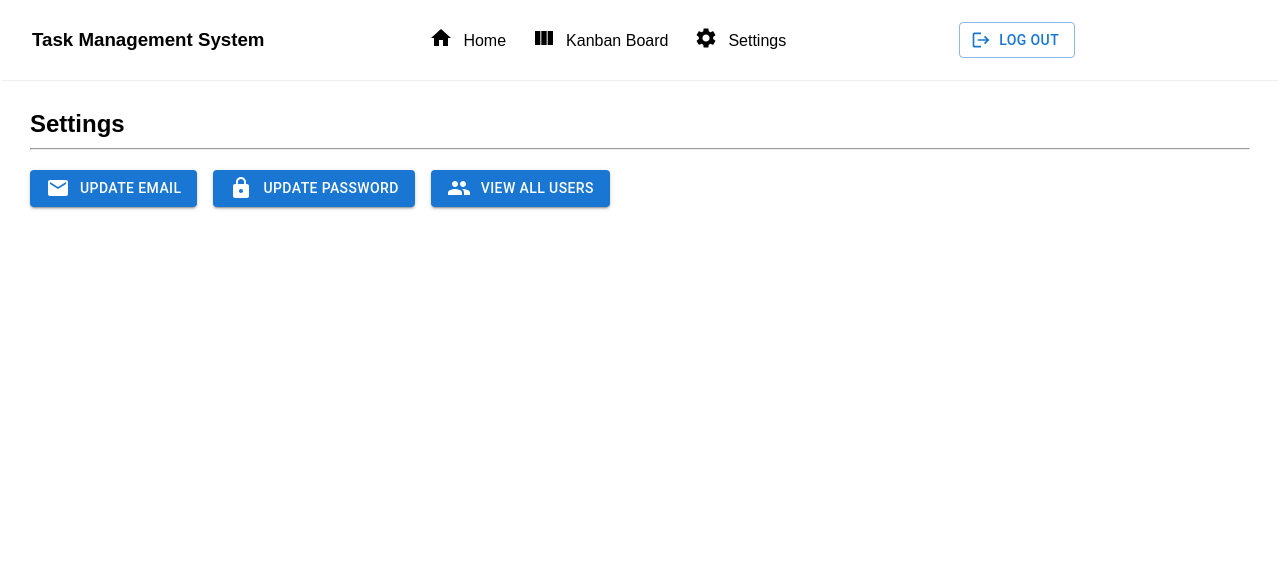
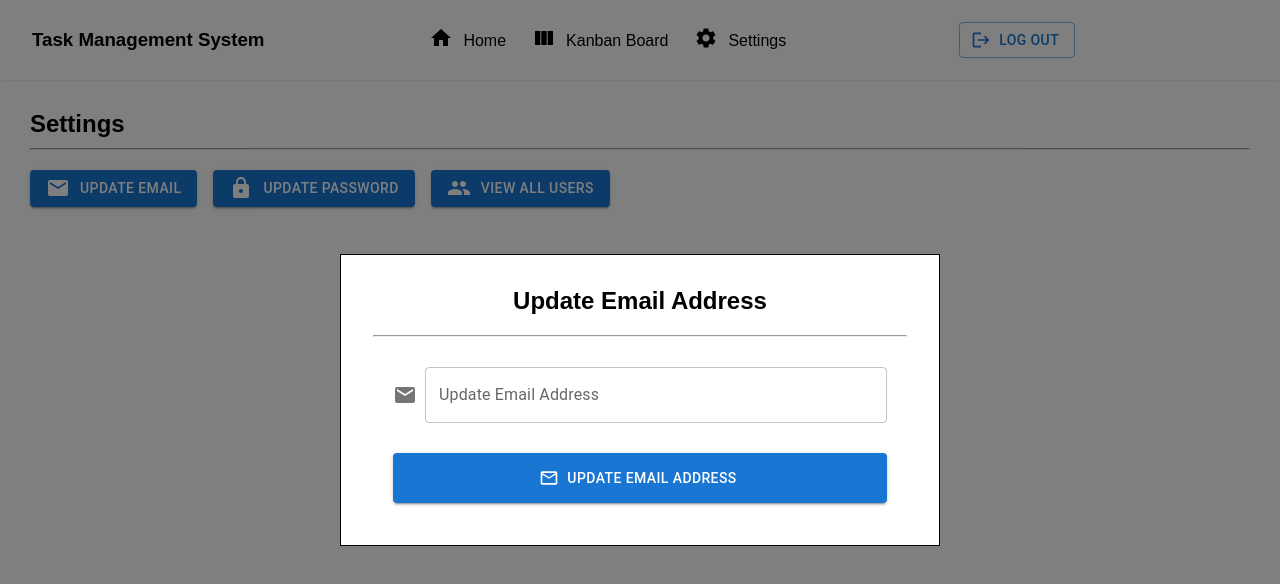
Before and after one commit to FionaSeahShuHui/Task-Management-System, a React (Create React App) app in the folder frontend/: page /settings in a window 1280 px wide. Both pictures are taken after a click on the button "UPDATE EMAIL". Shown: the top 584 px of the page. Built offline with nearby package versions, Linux system fonts and the light colour scheme.

Commit message:
Update Email Address

```diff
--- a/frontend/src/Screen/SettingsScreen/SettingsScreen.js
+++ b/frontend/src/Screen/SettingsScreen/SettingsScreen.js
@@ -6,6 +6,7 @@ import EmailIcon from "@mui/icons-material/Email";
 import { Modal } from "@mui/material";
 import { useState } from "react";
 import UpdatePasswordScreen from "./UpdatePassword";
+import UpdateEmailScreen from "./UpdateEmail";
 
 const style = {
   position: "absolute",
@@ -20,9 +21,14 @@ const style = {
 };
 
 function SettingsScreen() {
-  const [open, setOpen] = useState(false);
-  const handleOpen = () => setOpen(true);
-  const handleClose = () => setOpen(false);
+  const [openChangePassword, setOpenChangePassword] = useState(false);
+  const handleOpenPassword = () => setOpenChangePassword(true);
+  const handleClosePassword = () => setOpenChangePassword(false);
+
+  const [openEmail, setOpenEmail] = useState(false);
+  const handleOpenEmail = () => setOpenEmail(true);
+  const handleCloseEmail = () => setOpenEmail(false);
+
   return (
     <div>
       <NavigationBar />
@@ -37,16 +43,20 @@ function SettingsScreen() {
         />
         <div style={{ marginTop: "20px" }}>
           <Stack direction="row" spacing={2}>
-            <Button variant="contained">
+            <Button variant="contained" onClick={handleOpenEmail}>
               <EmailIcon style={{ marginRight: "10px" }} />
               Update Email
             </Button>
-
-            <Button variant="contained" onClick={handleOpen}>
+            <Modal open={openEmail} onClose={handleCloseEmail}>
+              <Box sx={style}>
+                <UpdateEmailScreen />
+              </Box>
+            </Modal>
+            <Button variant="contained" onClick={handleOpenPassword}>
               <LockIcon style={{ marginRight: "10px" }} />
               Update Password
             </Button>
-            <Modal open={open} onClose={handleClose}>
+            <Modal open={openChangePassword} onClose={handleClosePassword}>
               <Box sx={style}>
                 <UpdatePasswordScreen />
               </Box>
--- /dev/null
+++ b/frontend/src/Screen/SettingsScreen/UpdateEmail.js
@@ -0,0 +1,57 @@
+import { Box, TextField, Button } from "@mui/material";
+import EmailIcon from "@mui/icons-material/Email";
+import MailOutlineIcon from "@mui/icons-material/MailOutline";
+
+function UpdateEmailScreen() {
+  function updateEmailButton() {
+    alert("Update Email");
+  }
+  return (
+    <div>
+      <h2 style={{ textAlign: "center" }}>Update Email Address</h2>
+      <hr style={{ marginTop: "20px" }}></hr>
+      <form onSubmit={updateEmailButton}>
+        {/* Email Text Field  */}
+        <Box
+          sx={{
+            display: "flex",
+            alignItems: "flex-end",
+            marginLeft: "20px",
+            marginRight: "20px",
+            marginTop: "30px",
+          }}
+        >
+          <EmailIcon sx={{ color: "action.active", mr: 1, my: 2 }} />
+          <TextField
+            fullWidth
+            label="Update Email Address"
+            variant="outlined"
+            autoFocus
+          />
+        </Box>
+        {/* Submit Button  */}
+        <Box
+          sx={{
+            display: "flex",
+            alignItems: "center",
+            marginLeft: "20px",
+            marginRight: "20px",
+            marginTop: "20px",
+            marginBottom: "10px",
+          }}
+        >
+          <Button
+            variant="contained"
+            type="submit"
+            startIcon={<MailOutlineIcon />}
+            sx={{ width: "100%", marginTop: "10px", height: "50px" }}
+          >
+            Update Email Address
+          </Button>
+        </Box>
+      </form>
+    </div>
+  );
+}
+
+export default UpdateEmailScreen;
--- a/frontend/src/Screen/SettingsScreen/UpdatePassword.js
+++ b/frontend/src/Screen/SettingsScreen/UpdatePassword.js
@@ -7,11 +7,9 @@ import {
   InputAdornment,
   IconButton,
   Button,
-  Stack,
 } from "@mui/material";
 import { Key, Visibility, VisibilityOff } from "@mui/icons-material";
 import EnhancedEncryptionIcon from "@mui/icons-material/EnhancedEncryption";
-import CancelIcon from "@mui/icons-material/Cancel";
 
 function UpdatePasswordScreen() {
   const [showOldPassword, setShowOldPassword] = useState(false);
@@ -30,7 +28,7 @@ function UpdatePasswordScreen() {
 
   return (
     <div>
-      <h2 style={{ textAlign: "center" }}>Change Password</h2>
+      <h2 style={{ textAlign: "center" }}>Update Password</h2>
       <hr style={{ marginTop: "20px" }}></hr>
       <form onSubmit={changePasswordButton}>
         {/* Old Password */}
@@ -44,7 +42,10 @@ function UpdatePasswordScreen() {
           }}
         >
           <Key sx={{ color: "action.active", mr: 1, my: 2 }} />
-          <FormControl sx={{ m: 0, width: "100%" }} variant="outlined">
+          <FormControl
+            sx={{ m: 0, width: "100%" }}
+            variant="outlined"
+          >
             <InputLabel>Old Password</InputLabel>
             <OutlinedInput
               id="passwordField"
```
